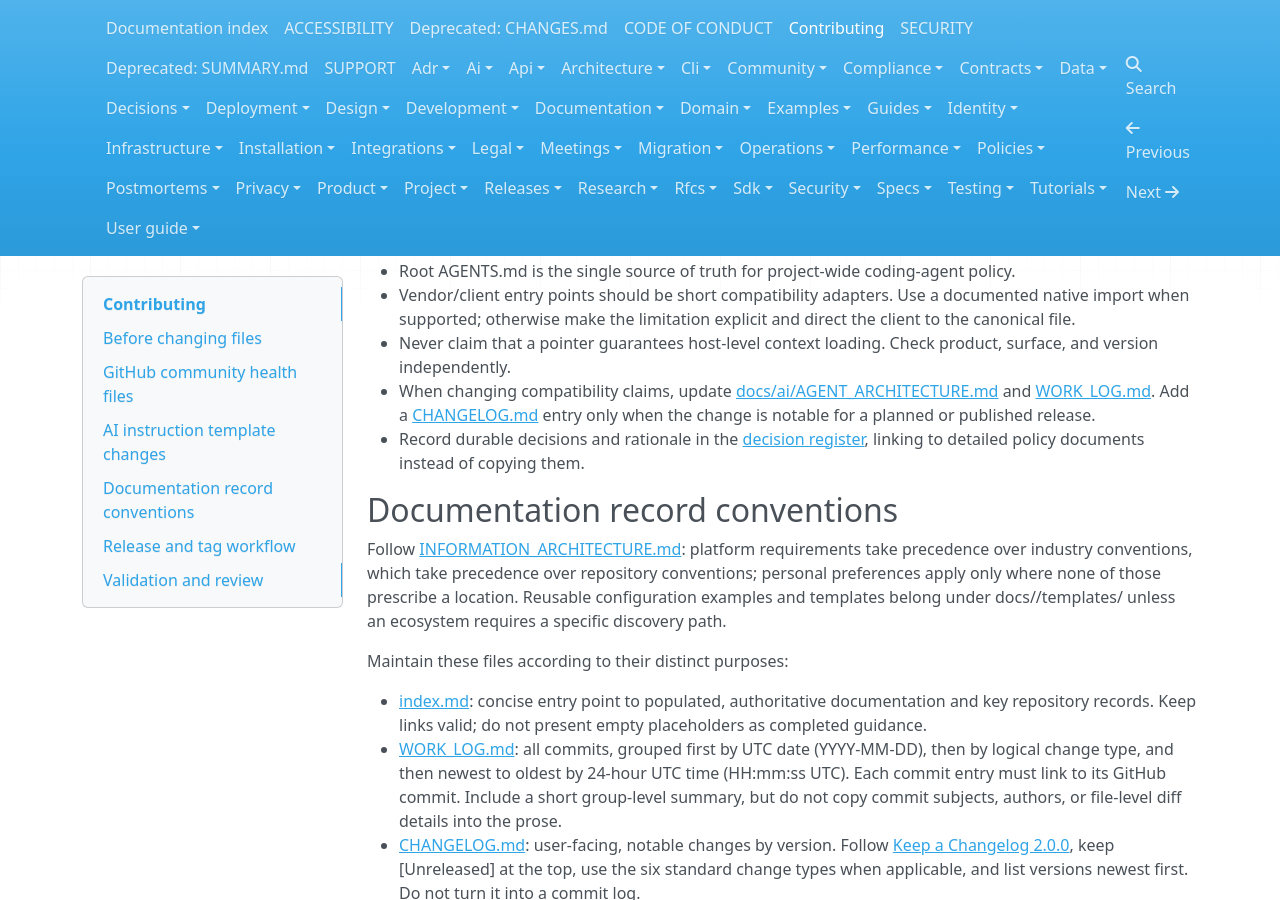
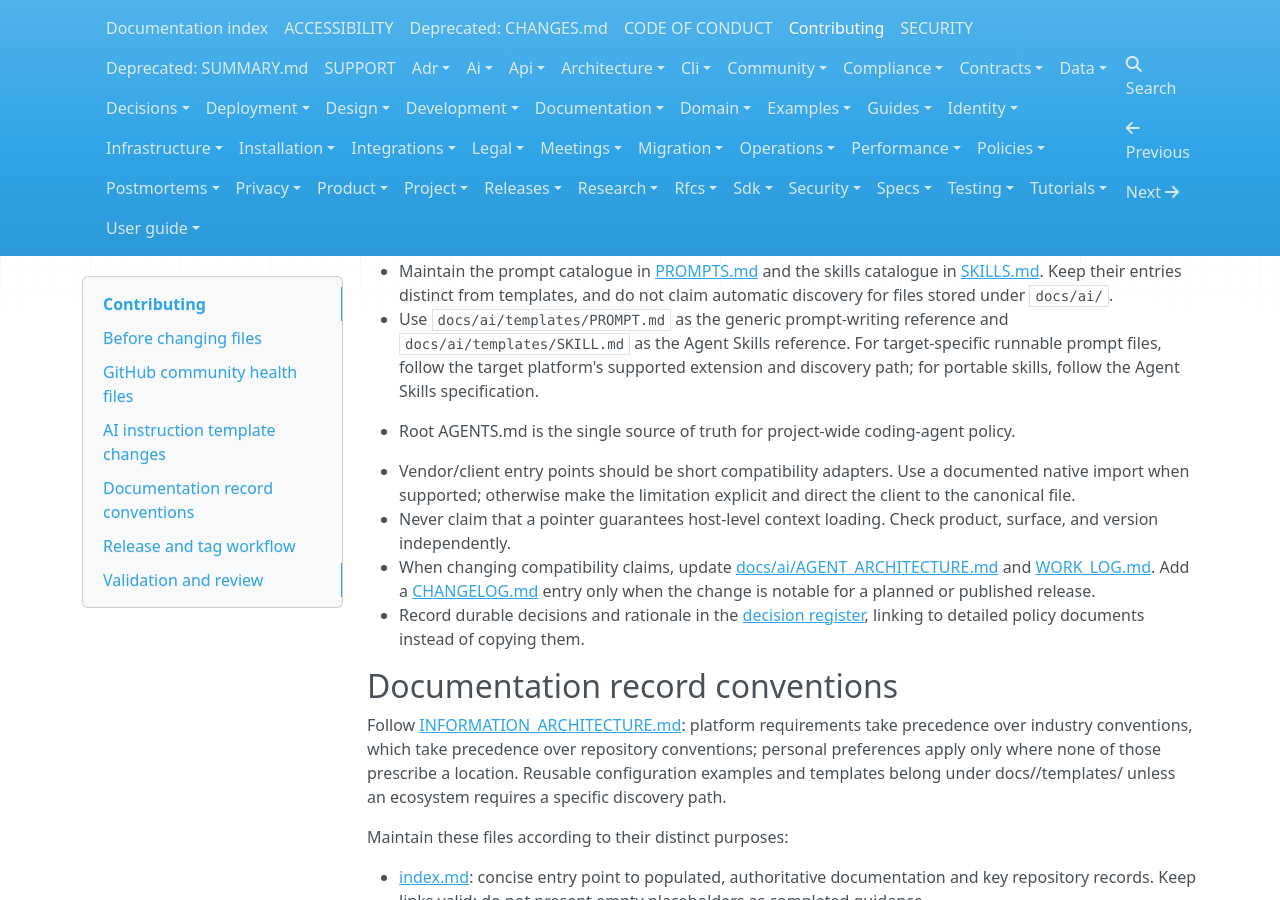
Before and after one commit to sandokanCat/.github, an MkDocs documentation site: the page built from docs/CONTRIBUTING.md, in a window 1280 px wide and 900 px high, scrolled down 991 px. Built offline with MkDocs 1.6.1, drawn with Linux system fonts in a browser that asks for light colours; nearby versions of some CDN libraries.

Commit message:
docs(ai): document prompt and skill catalogue maintenance

```diff
--- a/docs/CONTRIBUTING.md
+++ b/docs/CONTRIBUTING.md
@@ -22,6 +22,9 @@ GitHub's default community health file (CHF) discovery rules are authoritative f
 Official references: [Creating a default community health file](https://docs.github.com/en/communities/setting-up-your-project-for-healthy-contributions/creating-a-default-community-health-file), [Setting guidelines for repository contributors](https://docs.github.com/en/communities/setting-up-your-project-for-healthy-contributions/setting-guidelines-for-repository-contributors), and [About code owners](https://docs.github.com/en/repositories/managing-your-repositorys-settings-and-features/customizing-your-repository/about-code-owners).
 
 ## AI instruction template changes
+
+- Maintain the prompt catalogue in [PROMPTS.md](./ai/PROMPTS.md) and the skills catalogue in [SKILLS.md](./ai/SKILLS.md). Keep their entries distinct from templates, and do not claim automatic discovery for files stored under `docs/ai/`.
+- Use `docs/ai/templates/PROMPT.md` as the generic prompt-writing reference and `docs/ai/templates/SKILL.md` as the Agent Skills reference. For target-specific runnable prompt files, follow the target platform's supported extension and discovery path; for portable skills, follow the Agent Skills specification.
 
 - Root AGENTS.md is the single source of truth for project-wide coding-agent policy.
 - Vendor/client entry points should be short compatibility adapters. Use a documented native import when supported; otherwise make the limitation explicit and direct the client to the canonical file.
```
